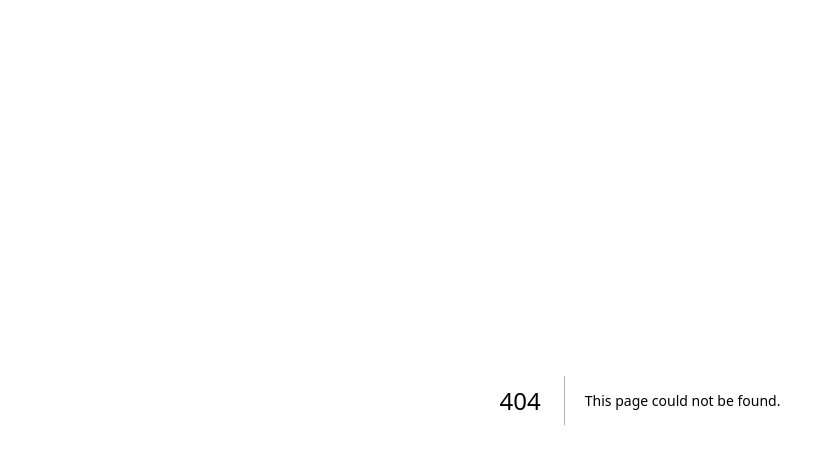
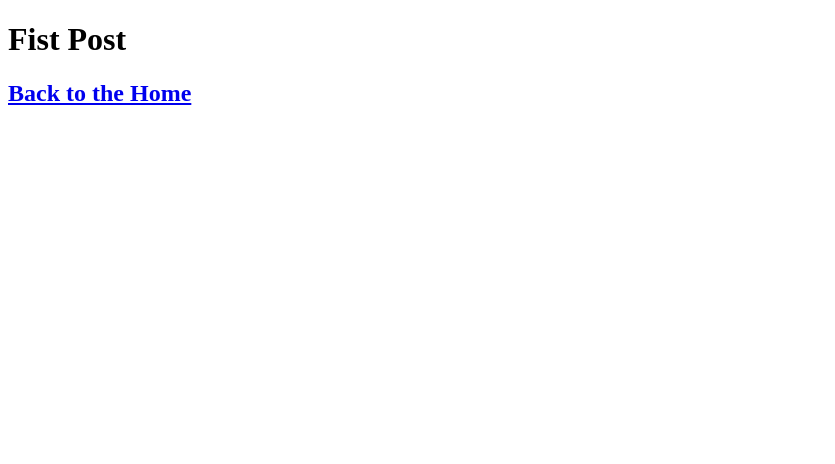
Before and after one commit to Mutti-u-rehman/10Pearls-learning-nextJs, a Next.js app: page /posts/first-post in a window 1280 px wide. Before the commit this address had no page. Shown: the top 464 px of the page, without its empty margins (0-835 px from the left). Built offline with nearby package versions, Linux system fonts and the light colour scheme.

Commit message:
learning: navigate between pages

```diff
--- a/pages/index.js
+++ b/pages/index.js
@@ -1,5 +1,6 @@
 import Head from 'next/head'
 import styles from '../styles/Home.module.css';
+import Link from 'next/link';
 
 export default function Home() {
   return (
@@ -11,7 +12,7 @@ export default function Home() {
 
       <main>
         <h1 className={styles.title}>
-          Welcome to <a href="https://nextjs.org">Next.js!</a>
+          Read <a href="/posts/first-post"> this page!</a>
         </h1>
 
         <p className={styles.description}>
--- /dev/null
+++ b/pages/posts/first-post.js
@@ -0,0 +1,12 @@
+import Link from 'next/link';
+
+export default function FirstPost() {
+    return (
+        <>
+            <h1>Fist Post</h1>
+            <h2>
+                <Link href="/">Back to the Home</Link>
+            </h2>
+        </>
+    );
+}
```
